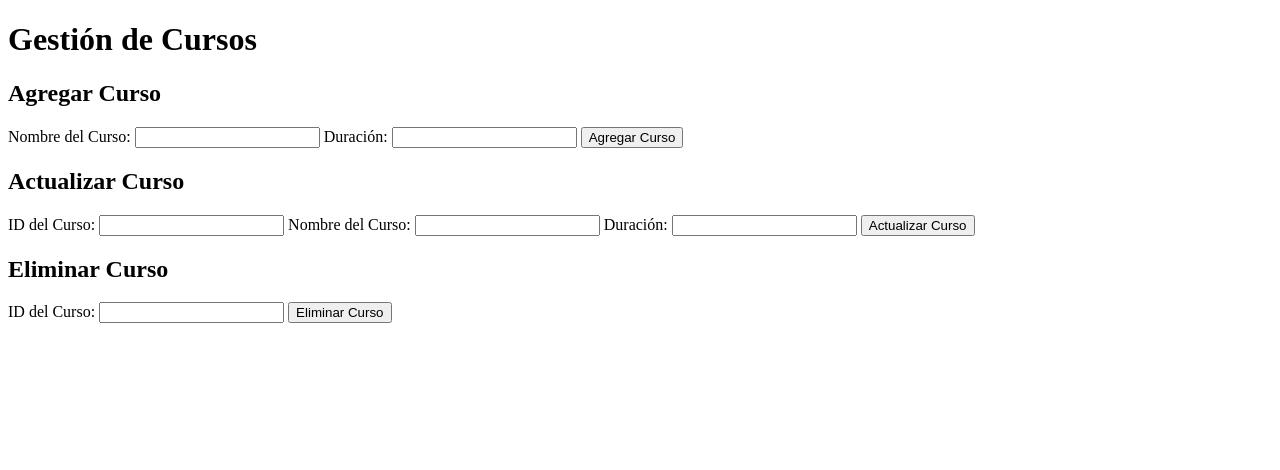
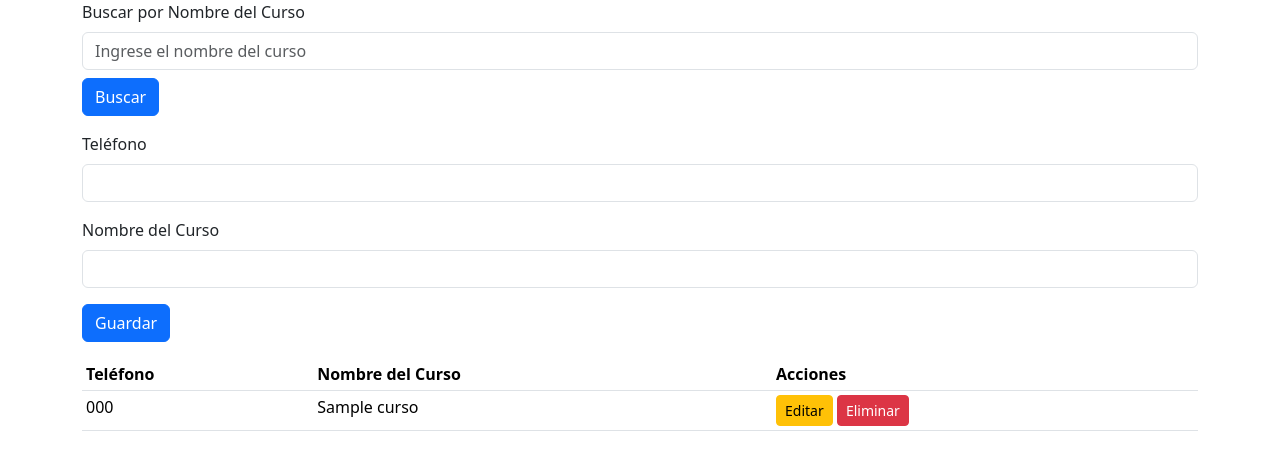
Before and after one commit to rkive250/flask7a, a Flask app: page / in a window 1280 px wide. Shown: the top 470 px of the page. Run offline with Flask 3, Linux system fonts and the light colour scheme; tables that the repository leaves empty or names only in its code hold one stand-in row (values such as "Sample post").

Commit message:
Update app.html

```diff
--- a/templates/app.html
+++ b/templates/app.html
@@ -3,110 +3,135 @@
 <head>
     <meta charset="UTF-8">
     <meta name="viewport" content="width=device-width, initial-scale=1.0">
-    <title>Gestión de Cursos</title>
-    <script src="https://code.jquery.com/jquery-3.6.0.min.js"></script>
+    <link href="https://cdn.jsdelivr.net/npm/bootstrap@5.3.3/dist/css/bootstrap.min.css" rel="stylesheet">
+    <script src="https://code.jquery.com/jquery-3.7.1.min.js"></script>
+    <title>App CRUD</title>
 </head>
 <body>
+    <div class="container">
+        <!-- Barra de búsqueda -->
+        <div class="mb-3">
+            <label for="buscarNombre" class="form-label">Buscar por Nombre del Curso</label>
+            <input type="text" class="form-control" id="buscarNombre" placeholder="Ingrese el nombre del curso">
+            <button class="btn btn-primary mt-2" id="btnBuscar">Buscar</button>
+        </div>
 
-<h1>Gestión de Cursos</h1>
+        <!-- Formulario para agregar o actualizar un registro -->
+        <form id="formGuardar" class="mb-3">
+            <input type="hidden" id="idCurso" name="id" value=""> <!-- Campo oculto para almacenar el id del curso (cuando se edita) -->
+            <div class="mb-3">
+                <label for="telefono" class="form-label">Teléfono</label>
+                <input type="text" class="form-control" id="telefono" name="tel" required>
+            </div>
+            <div class="mb-3">
+                <label for="nombreCurso" class="form-label">Nombre del Curso</label>
+                <input type="text" class="form-control" id="nombreCurso" name="ncurso" required>
+            </div>
+            <button type="submit" class="btn btn-primary">Guardar</button>
+            <button type="button" id="cancelarEdicion" class="btn btn-secondary d-none">Cancelar</button>
+        </form>
 
-<h2>Agregar Curso</h2>
-<form id="formAgregar">
-    <label for="ncurso">Nombre del Curso:</label>
-    <input type="text" id="ncurso" required>
+        <!-- Tabla para mostrar los registros -->
+        <table class="table table-sm">
+            <thead>
+                <tr>
+                    <th>Teléfono</th>
+                    <th>Nombre del Curso</th>
+                    <th>Acciones</th>
+                </tr>
+            </thead>
+            <tbody id="tbodyLog"></tbody>
+        </table>
+    </div>
 
-    <label for="duracion">Duración:</label>
-    <input type="text" id="duracion" required>
+    <script src="https://cdn.jsdelivr.net/npm/bootstrap@5.3.3/dist/js/bootstrap.bundle.min.js"></script>
 
-    <button type="submit">Agregar Curso</button>
-</form>
+    <script>
+        // Función para buscar y mostrar los registros (con o sin filtro)
+        function buscar(nombreCurso = "") {
+            $.get("/buscar", { ncurso: nombreCurso }, function (respuesta) {
+                $("#tbodyLog").html("");  // Limpia la tabla
 
-<h2>Actualizar Curso</h2>
-<form id="formActualizar">
-    <label for="idcurso">ID del Curso:</label>
-    <input type="number" id="idcurso" required>
+                var registros = respuesta.data;
 
-    <label for="ncursoUpdate">Nombre del Curso:</label>
-    <input type="text" id="ncursoUpdate" required>
+                for (var x in registros) {
+                    var registro = registros[x];
 
-    <label for="duracionUpdate">Duración:</label>
-    <input type="text" id="duracionUpdate" required>
+                    $("#tbodyLog").append(`<tr>
+                        <td>${registro[1]}</td>
+                        <td>${registro[2]}</td>
+                        <td>
+                            <button class="btn btn-sm btn-warning editar" data-id="${registro[0]}" data-tel="${registro[1]}" data-ncurso="${registro[2]}">Editar</button>
+                            <button class="btn btn-sm btn-danger eliminar" data-id="${registro[0]}">Eliminar</button>
+                        </td>
+                    </tr>`);
+                }
 
-    <button type="submit">Actualizar Curso</button>
-</form>
+                // Asigna eventos a los botones de editar y eliminar
+                $(".editar").click(function() {
+                    var id = $(this).data("id");
+                    var tel = $(this).data("tel");
+                    var ncurso = $(this).data("ncurso");
 
-<h2>Eliminar Curso</h2>
-<form id="formEliminar">
-    <label for="idcursoEliminar">ID del Curso:</label>
-    <input type="number" id="idcursoEliminar" required>
+                    $("#idCurso").val(id);
+                    $("#telefono").val(tel);
+                    $("#nombreCurso").val(ncurso);
+                    $("#formGuardar button[type=submit]").text("Actualizar");
+                    $("#cancelarEdicion").removeClass("d-none");
+                });
 
-    <button type="submit">Eliminar Curso</button>
-</form>
+                $(".eliminar").click(function() {
+                    var id = $(this).data("id");
+                    eliminar(id);
+                });
+            });
+        }
 
-<script>
-$(document).ready(function() {
-    // Agregar curso
-    $("#formAgregar").on("submit", function(e) {
-        e.preventDefault();
-        const nombreCurso = $("#ncurso").val();
-        const duracion = $("#duracion").val();
+        // Evento del botón buscar
+        $("#btnBuscar").click(function() {
+            var nombreCurso = $("#buscarNombre").val();
+            buscar(nombreCurso);  // Llama la función con el nombre del curso a buscar
+        });
 
-        $.ajax({
-            url: "/agregar",
-            method: "POST",
-            contentType: "application/json",
-            data: JSON.stringify({ ncurso: nombreCurso, duracion: duracion }),
-            success: function(response) {
-                alert(response.message);
-                $("#formAgregar")[0].reset();
-            },
-            error: function(xhr) {
-                alert(xhr.responseJSON.error);
+        buscar();  // Cargar todos los registros al inicio
+
+        // Función para enviar el formulario (crear o actualizar)
+        $("#formGuardar").on("submit", function (e) {
+            e.preventDefault();  // Evita el envío tradicional del formulario
+
+            var formData = $(this).serialize();  // Serializa los datos del formulario
+            var action = $("#idCurso").val() ? "/alumnos/actualizar" : "/alumnos/guardar";  // Cambia la acción según si es actualizar o guardar
+
+            $.post(action, formData, function (respuesta) {
+                alert(respuesta);  // Opcional: muestra la respuesta del servidor
+                buscar();  // Refresca la tabla
+                limpiarFormulario();
+            });
+        });
+
+        // Función para eliminar un registro
+        function eliminar(id) {
+            if (confirm("¿Estás seguro de que quieres eliminar este registro?")) {
+                $.post("/alumnos/eliminar", { id: id }, function (respuesta) {
+                    alert(respuesta);  // Muestra la respuesta del servidor
+                    buscar();  // Refresca la tabla
+                });
             }
+        }
+
+        // Función para limpiar el formulario después de guardar o cancelar la edición
+        function limpiarFormulario() {
+            $("#idCurso").val("");
+            $("#telefono").val("");
+            $("#nombreCurso").val("");
+            $("#formGuardar button[type=submit]").text("Guardar");
+            $("#cancelarEdicion").addClass("d-none");
+        }
+
+        // Botón de cancelar edición
+        $("#cancelarEdicion").click(function() {
+            limpiarFormulario();
         });
-    });
-
-    // Actualizar curso
-    $("#formActualizar").on("submit", function(e) {
-        e.preventDefault();
-        const idCurso = $("#idcurso").val();
-        const nombreCurso = $("#ncursoUpdate").val();
-        const duracion = $("#duracionUpdate").val();
-
-        $.ajax({
-            url: "/actualizar",
-            method: "PUT",
-            contentType: "application/json",
-            data: JSON.stringify({ idcurso: idCurso, ncurso: nombreCurso, duracion: duracion }),
-            success: function(response) {
-                alert(response.message);
-                $("#formActualizar")[0].reset();
-            },
-            error: function(xhr) {
-                alert(xhr.responseJSON.error);
-            }
-        });
-    });
-
-    // Eliminar curso
-    $("#formEliminar").on("submit", function(e) {
-        e.preventDefault();
-        const idCurso = $("#idcursoEliminar").val();
-
-        $.ajax({
-            url: "/eliminar/" + idCurso,
-            method: "DELETE",
-            success: function(response) {
-                alert(response.message);
-                $("#formEliminar")[0].reset();
-            },
-            error: function(xhr) {
-                alert(xhr.responseJSON.error);
-            }
-        });
-    });
-});
-</script>
-
+    </script>
 </body>
 </html>
```
